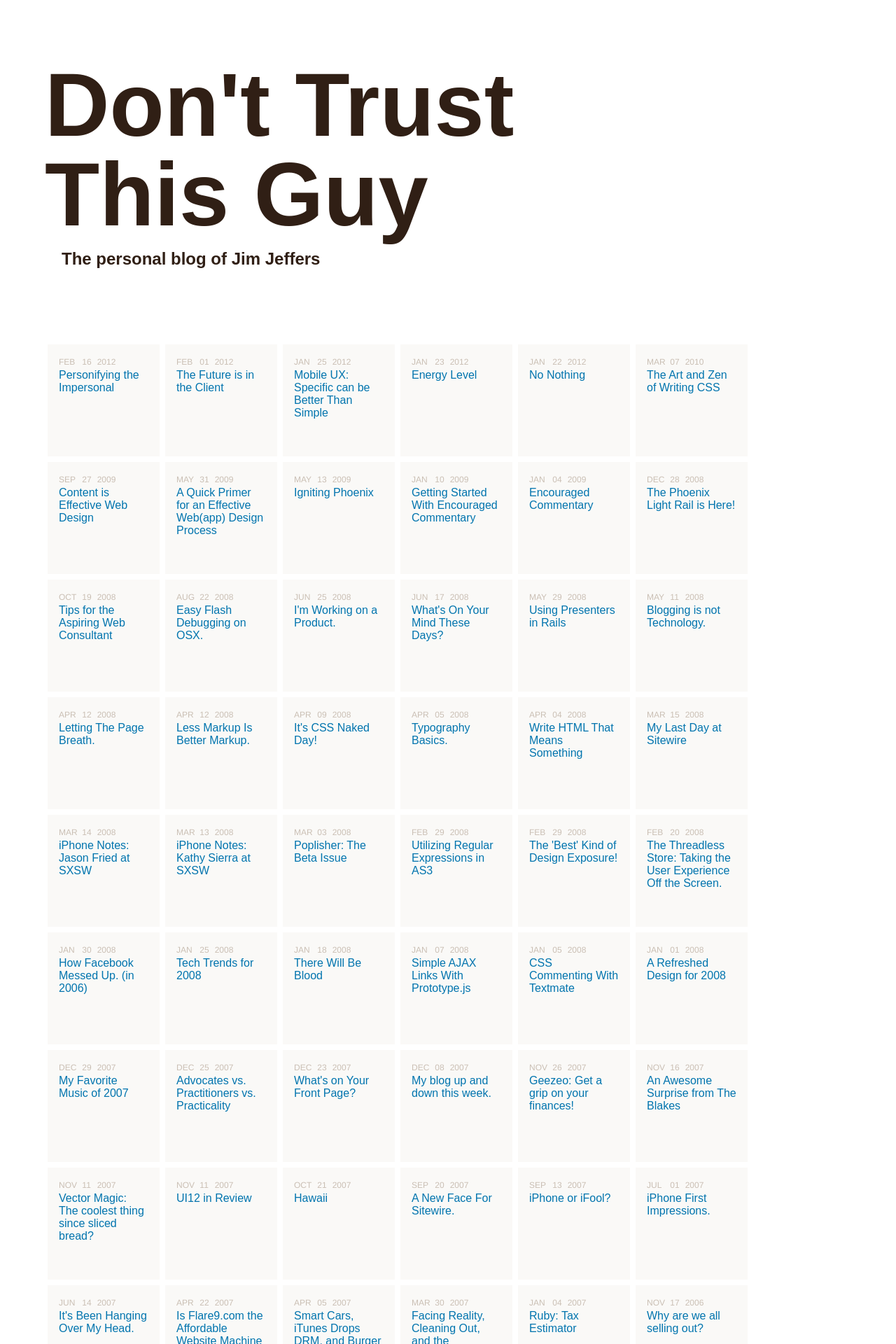
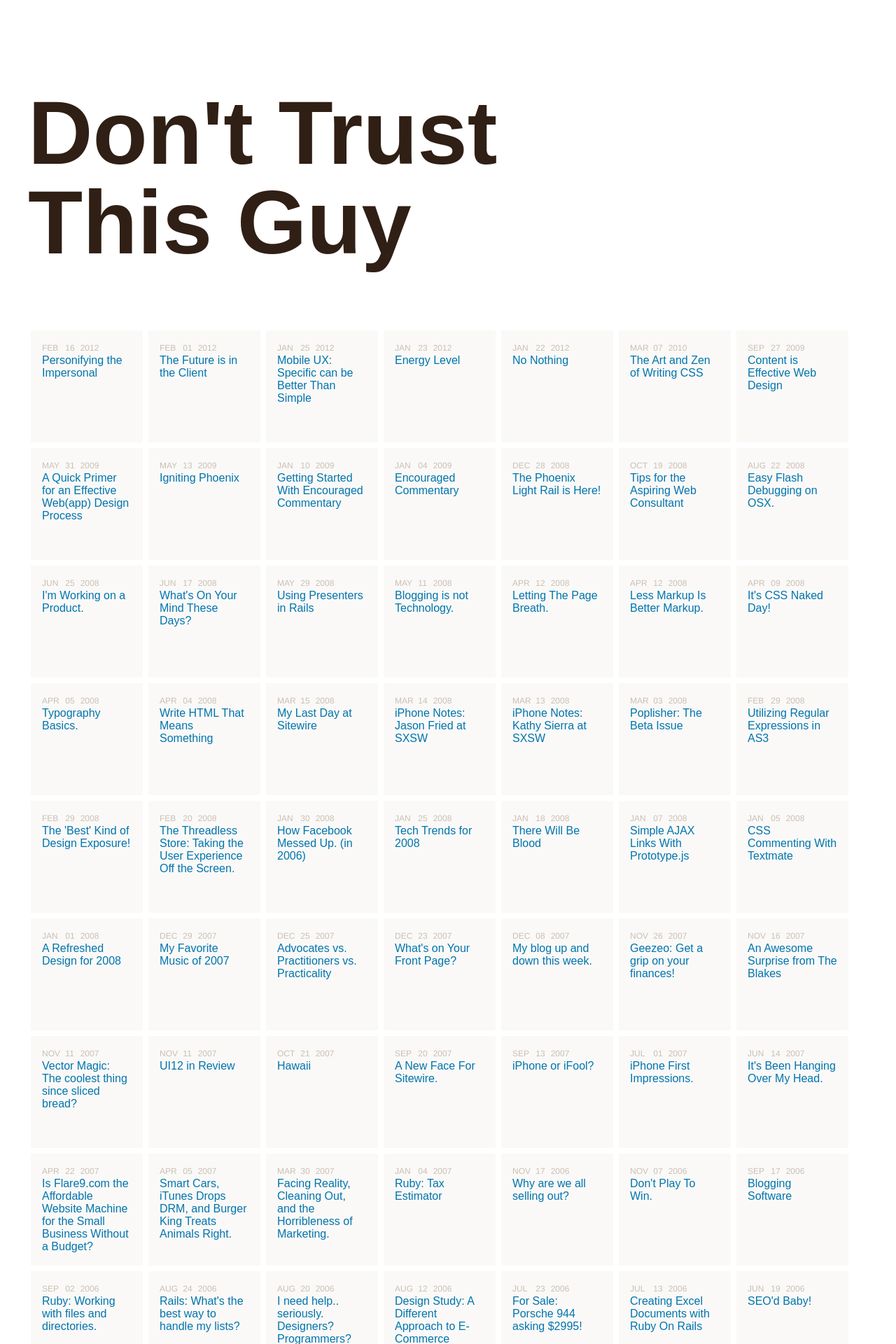
Before and after one commit to jimjeffers/DTTG-Jekyll, a Jekyll site: the page built from index.html, in a window 1280 px wide. Shown: the top 1920 px of the page at 70% size. Built offline with Jekyll 4.4.1, drawn with Linux system fonts in a browser that asks for light colours; the list of posts is cut into pages by our own code.

Commit message:
Updated home screen.

```diff
--- a/index.html
+++ b/index.html
@@ -6,7 +6,6 @@ title: The personal blog of Jim Jeffers
 <header id="splash">
   <hgroup>
     <h1>Don't Trust This Guy</h1>
-    <h2>The personal blog of Jim Jeffers</h2>
   </hgroup>
 </header>
 
--- a/stylesheets/screen.css
+++ b/stylesheets/screen.css
@@ -25,26 +25,8 @@ header h1 a:visited,
   text-decoration: none;
 }
 
-header h2 {
+header#splash h1 {
   color: #301f15;
-  margin: -3em 0 3em 1em;
-}
-
-header#splash {
-  left: 0;
-  position: absolute;
-  right: 0;
-  top: 0;
-  z-index: 0;
-}
-
-header#splash h1,
-header#splash h2 {
-  color: #301f15;
-}
-
-header#splash hgroup {
-  margin-left: 4rem;
 }
 
 time {
@@ -84,8 +66,8 @@ cite {
 
 .archives {
   list-style: none;
+  padding: 0;
   overflow: hidden;
-  padding: 0 1.5em;
 }
 
 .archives .date {
@@ -208,11 +190,6 @@ pre {
     line-height: 1.5em;
   }
 
-  .archives {
-    margin: 0.2em 0.8em 0.2em 0.2em;
-    padding: 0;
-  }
-
   .archives li {
     background: rgba(202,191,180,0.1);
     margin: 0.25rem 0;
@@ -228,14 +205,6 @@ pre {
   header h2 {
     margin: -1em 0 3em 0.2em;
     font-size: 1em;
-  }
-
-  header#splash hgroup {
-    margin-left: 1rem;
-  }
-
-  .archives {
-    margin-top: 13rem;
   }
 
   #posts_nav li,
@@ -312,14 +281,6 @@ pre {
     margin: -3em 0 3em 0.7em;
   }
 
-  header#splash hgroup {
-    margin-left: 2rem;
-  }
-
-  .archives {
-    margin-top: 21rem;
-  }
-
   .archives li {
     display: block;
     float: left;
@@ -374,16 +335,6 @@ pre {
     max-width: 940px;
   }
 
-  header#splash hgroup {
-    margin-left: 4rem;
-  }
-
-  .archives {
-    margin-top: 28rem;
-    margin-left: 1.5em;
-    margin-right: 1.5em;
-  }
-
   header h1 {
     color: #301f15;
     font-size: 8em;
```
Also changed, not shown: 5 other files.
